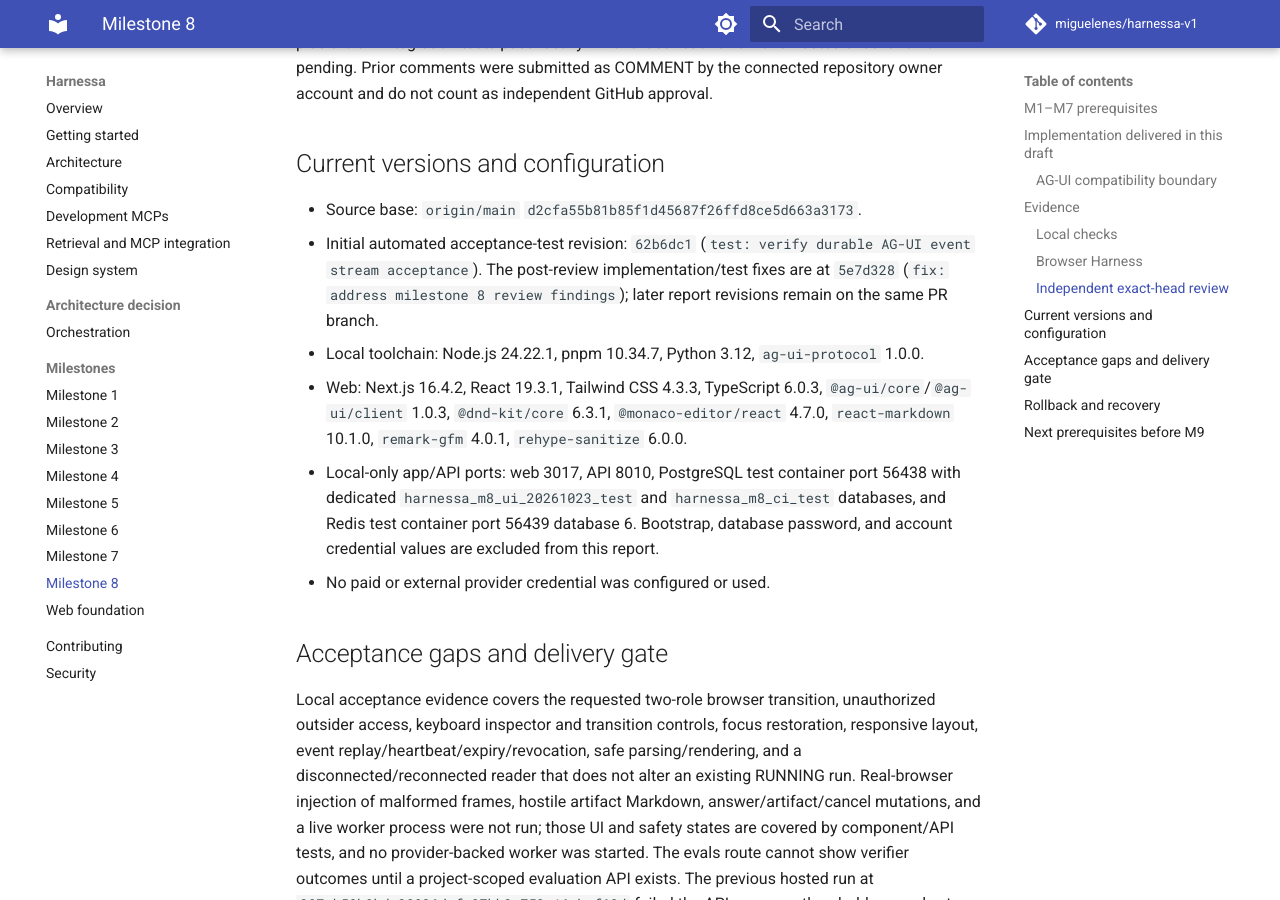
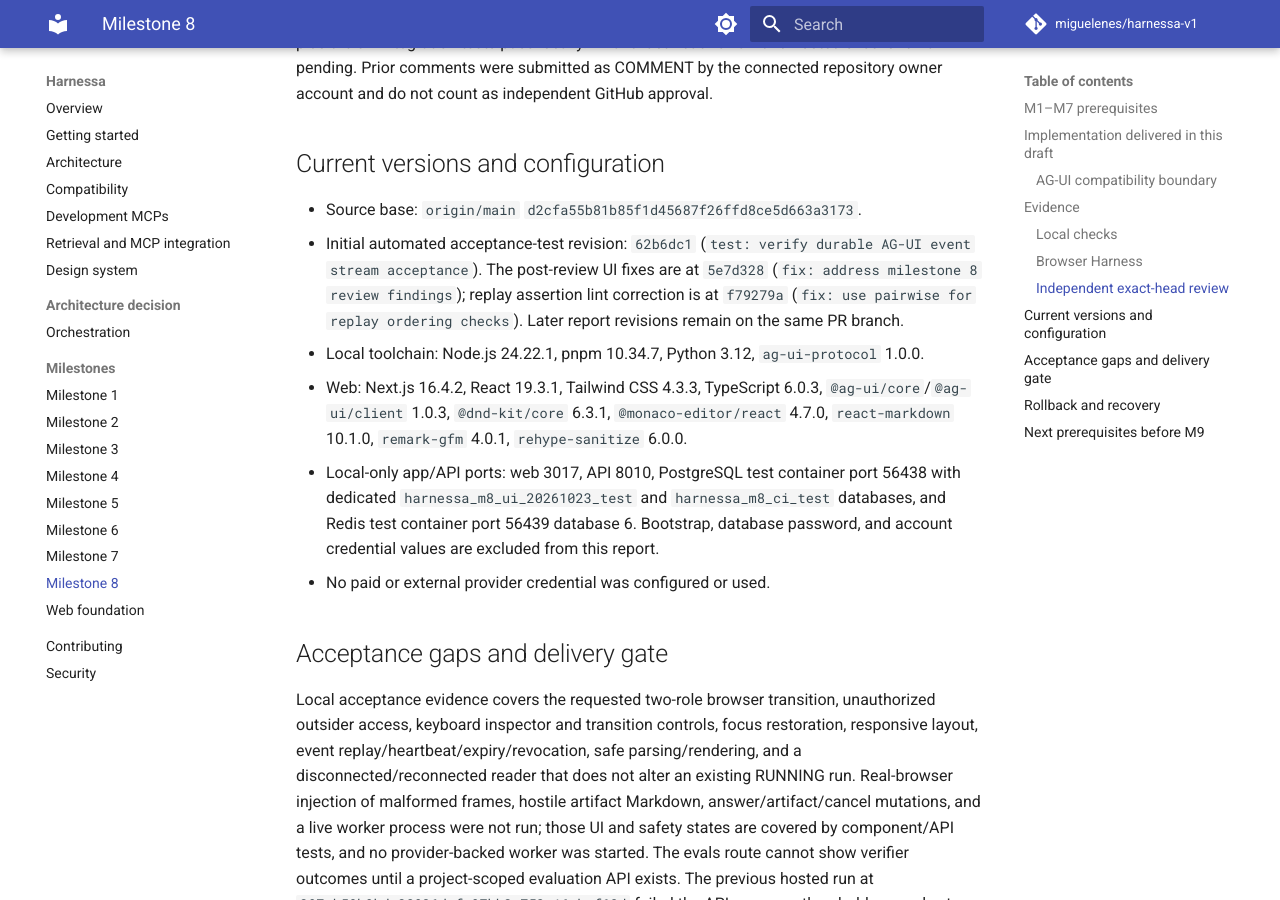
Before and after one commit to miguelenes/harnessa-v1, an MkDocs documentation site: the page built from docs/milestones/08.md, in a window 1280 px wide and 900 px high, scrolled down 5517 px. Built offline with MkDocs 1.6.1 and Material for MkDocs 9.7.7, drawn with Linux system fonts in a browser that asks for light colours; comment, search, counter and statistics services are not loaded.

Commit message:
docs: record milestone 8 correction revisions

```diff
--- a/docs/milestones/08.md
+++ b/docs/milestones/08.md
@@ -69,7 +69,7 @@ The review comment on PR #27 first examined head `9011067ed1b0ea8ae3387564a386cb
 ## Current versions and configuration
 
 - Source base: `origin/main` `d2cfa55b81b85f1d45687f26ffd8ce5d663a3173`.
-- Initial automated acceptance-test revision: `62b6dc1` (`test: verify durable AG-UI event stream acceptance`). The post-review implementation/test fixes are at `5e7d328` (`fix: address milestone 8 review findings`); later report revisions remain on the same PR branch.
+- Initial automated acceptance-test revision: `62b6dc1` (`test: verify durable AG-UI event stream acceptance`). The post-review UI fixes are at `5e7d328` (`fix: address milestone 8 review findings`); replay assertion lint correction is at `f79279a` (`fix: use pairwise for replay ordering checks`). Later report revisions remain on the same PR branch.
 - Local toolchain: Node.js 24.22.1, pnpm 10.34.7, Python 3.12, `ag-ui-protocol` 1.0.0.
 - Web: Next.js 16.4.2, React 19.3.1, Tailwind CSS 4.3.3, TypeScript 6.0.3, `@ag-ui/core`/`@ag-ui/client` 1.0.3, `@dnd-kit/core` 6.3.1, `@monaco-editor/react` 4.7.0, `react-markdown` 10.1.0, `remark-gfm` 4.0.1, `rehype-sanitize` 6.0.0.
 - Local-only app/API ports: web 3017, API 8010, PostgreSQL test container port 56438 with dedicated `harnessa_m8_ui_20261023_test` and `harnessa_m8_ci_test` databases, and Redis test container port 56439 database 6. Bootstrap, database password, and account credential values are excluded from this report.
```
